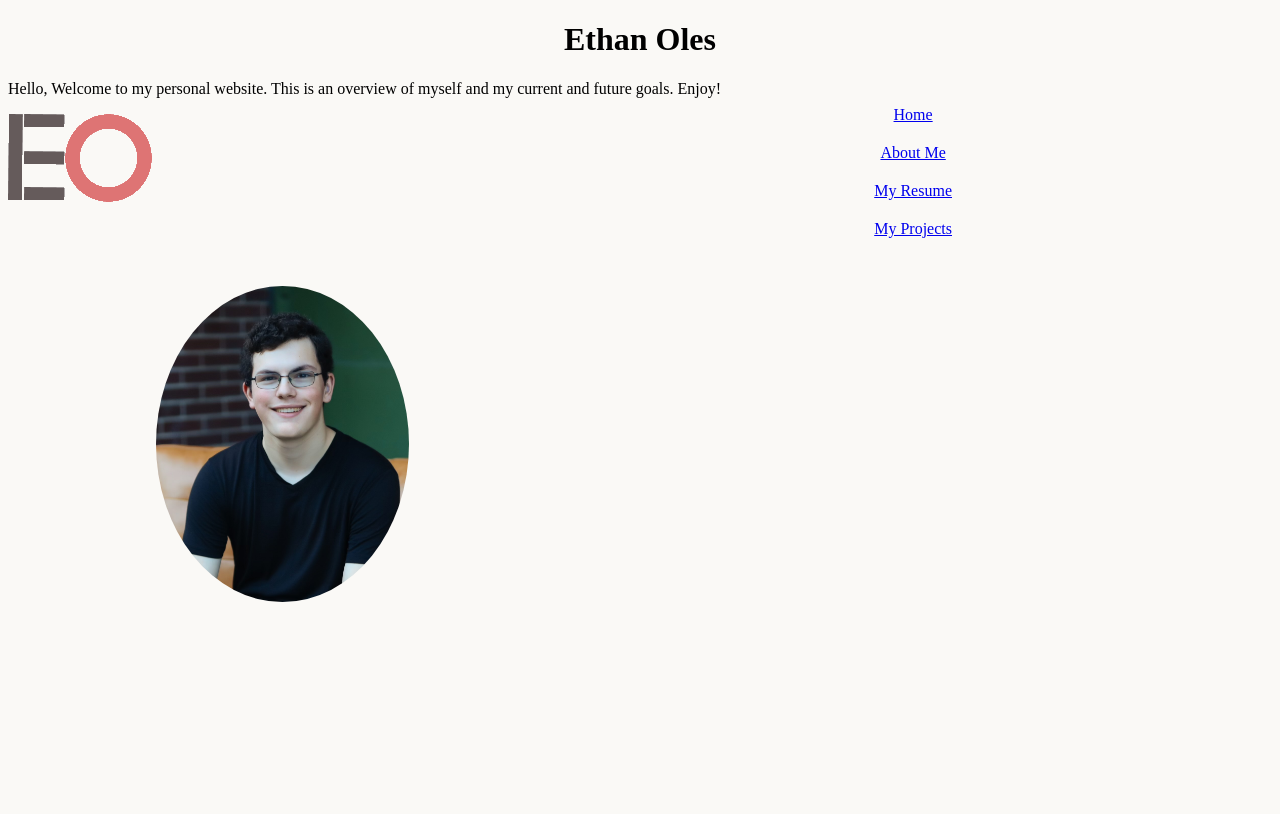
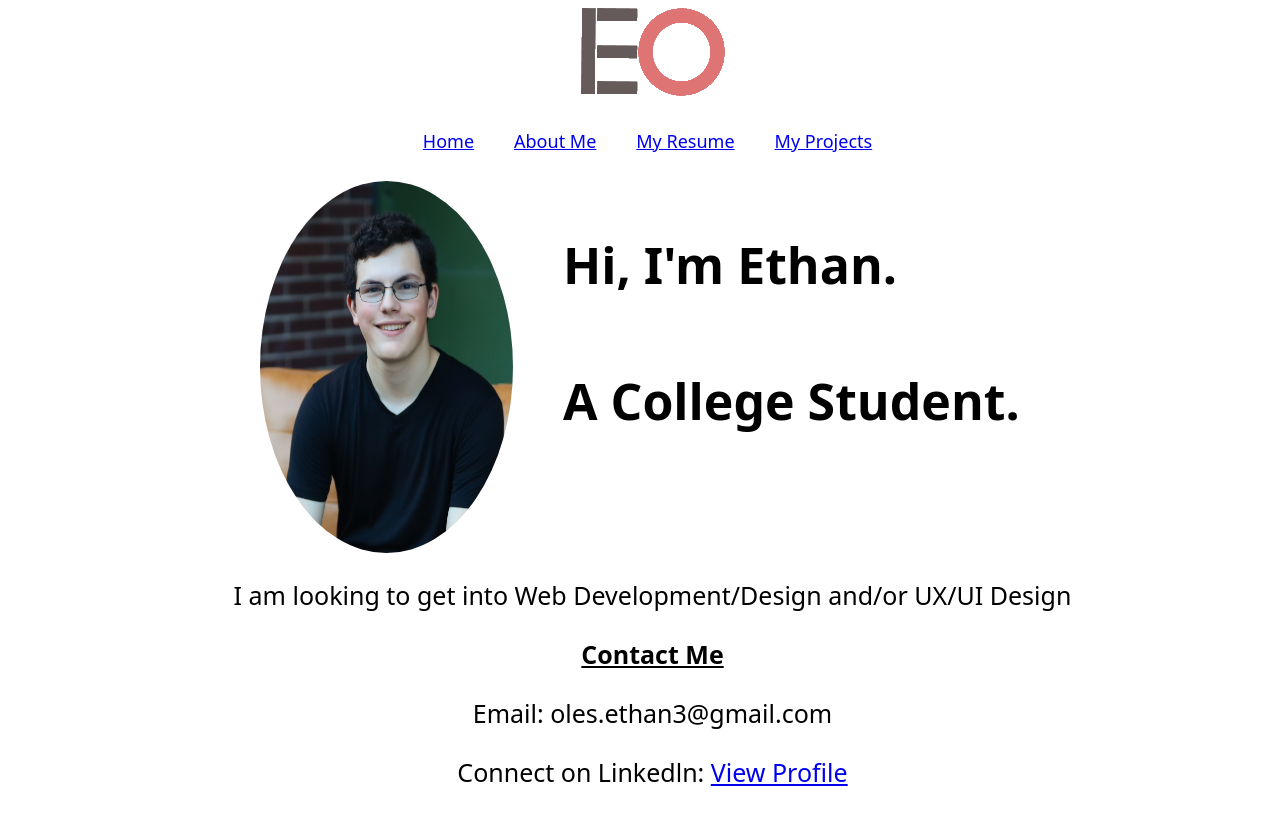
Before and after one commit to olesethan3/mi349_final_project, a plain HTML site: page index.html in a window 1280 px wide. Drawn offline with Linux system fonts and the light colour scheme.

Commit message:
Home and About Me HTML Completed, Finished CSS on Home, Still Finishing About CSS

```diff
--- a/index.html
+++ b/index.html
@@ -9,7 +9,7 @@
   </head>
   <body>
     <header>
-        <h1>Ethan Oles</h1>
+      <img class="personallogo" alt="personal logo of myself" src="Images/PersonalLogo.png">
       <nav>
         <ul>
             <li><a href="index.html">Home</a></li>
@@ -19,10 +19,15 @@
         </ul>
         </nav>
     </header>
-    <p>Hello, Welcome to my personal website. This is an overview of myself and my current and future goals. Enjoy!</p>
-    <img class="personallogo" alt="personal logo of myself" src="Images/PersonalLogo.png">
+    <section class="homepagecontentintro">
         <img class="personalphoto" alt="personal photo of myself" src="Images/Ethanimage.jpg">
-
-
+        <p>Hi, I'm Ethan. <br> <br> A College Student. <br> <br> </p>
+    </section>
+    <section class="homepagecontentmain">
+        <p> I am looking to get into Web Development/Design and/or UX/UI Design </p>
+        <p id="contactme"> Contact Me </p>
+        <p>Email: oles.ethan3@gmail.com </p>
+        <p>Connect on Linkedln: <a href="https://www.linkedin.com/in/ethan-oles-06b4bb26a/">View Profile</a></p>
+    </section>
   </body>
 </html>
--- a/screen.css
+++ b/screen.css
@@ -1,17 +1,19 @@
 body{
-  background-color: #FAF9F6;
+  background-color: #FFFF;
+  font-family: system-ui, -apple-system, BlinkMacSystemFont, 'Segoe UI', Roboto, Oxygen, Ubuntu, Cantarell, 'Open Sans', 'Helvetica Neue', sans-serif;
 }
 
-header {
-    text-align: center;
-  }
+header{
+  text-align: center;
+  position: sticky;
+}
 
 header ul {
-    float: right;
+    font-size: large;
+    display: flex;
     list-style-type: none;
-    text-align: center;
-    margin-right: 300px;
-    padding: 0;
+    justify-content: center;
+    margin-right: 25px;
   }
 
 header ul li {
@@ -19,10 +21,46 @@ header ul li {
   }
 
 .personallogo{
-  margin-bottom: 400px;
+  margin-left: 25px;
 }
 .personalphoto{
     border-radius: 50%;
     max-width: 20%;
     height: auto;
 }
+
+.homepagecontentintro{
+  display: flex;
+  justify-content: center;
+  gap: 50px;
+  font-size: 50px;
+  font-weight: bold;
+}
+
+.homepagecontentmain{
+  text-align: center;
+  font-size: 25px;
+  margin-left: 25px;
+}
+
+#contactme {
+  font-weight: bold;
+  text-decoration: underline;
+}
+
+.aboutmecontent{
+  text-align: center;
+}
+
+.aboutmecontent ul{
+  display: inline-block;
+}
+
+.aboutmecontent ul li{
+  text-align: left;
+}
+
+#aboutmetitles{
+  font-size: 40px;
+  font-weight: bold;
+}
```
Also changed, not shown: about.html (+29 -2 lines), projects.html (+2 -2 lines), resume.html (+2 -2 lines). Lines whose indentation alone changed are shown as unchanged.
